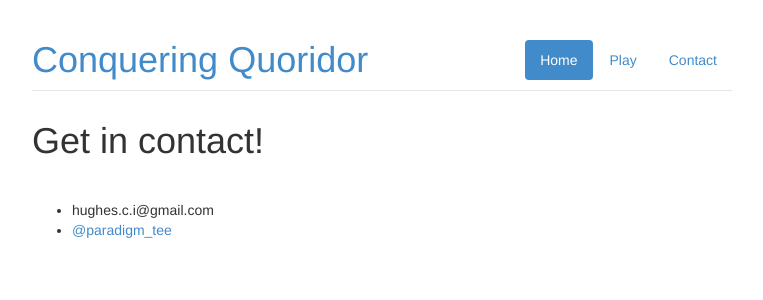
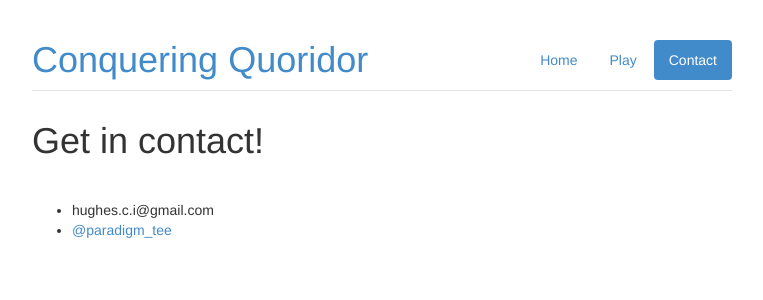
Before and after one commit to chris-hughes/chris-hughes.github.io, a Jekyll site: the page built from contact.html, in a window 1280 px wide. Shown: the top 300 px of the page, without its empty margins (258-1021 px from the left). Built offline with Jekyll 4.4.1, drawn with Linux system fonts in a browser that asks for light colours; nearby versions of some CDN libraries; Markdown is read by kramdown in place of the engine named in the settings.

Commit message:
Set nav "active" class according to url match
It's repetitve and ugly and not even particularly robust, but it's a
start and there's only so much you can do at the template level (we
could start encoding stuff in _config.yml but that just makes
maintenance harder than it needs to be).

```diff
--- a/_layouts/default.html
+++ b/_layouts/default.html
@@ -24,9 +24,9 @@
         <div class="container">
           <div class="header">
             <ul class="nav nav-pills pull-right">
-              <li class="active"><a href="/">Home</a></li>
-              <li><a href="/play/">Play</a></li>
-              <li><a href="/contact/">Contact</a></li>
+              <li {% if page.url == "/" %}class="active"{% endif %}><a href="/">Home</a></li>
+              <li {% if page.url == "/play/" %}class="active"{% endif %}><a href="/play/">Play</a></li>
+              <li {% if page.url == "/contact/" %}class="active"{% endif %}><a href="/contact/">Contact</a></li>
             </ul>
             <h1><a href="/">Conquering Quoridor</a></h1>
           </div>
```
